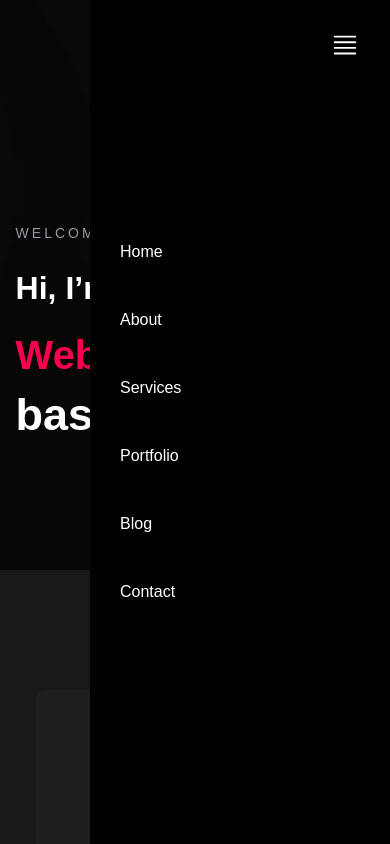
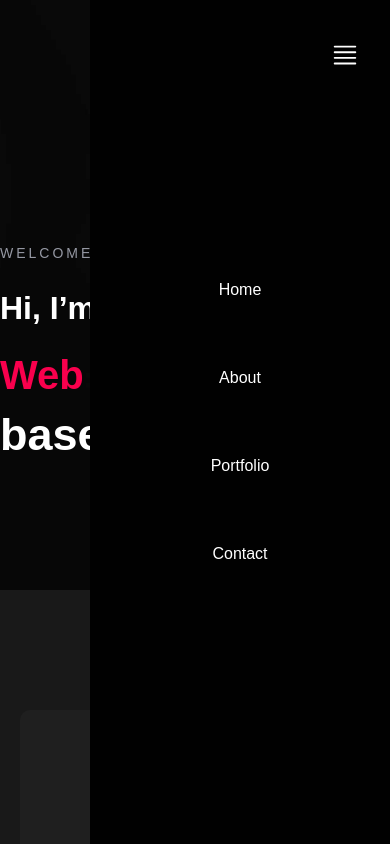
Before and after one commit to farhanmian/portfolio, a React (Create React App) app: page / in a window 390 px wide. Both pictures are taken after a click on the icon 345 px from the left and 45 px from the top of the page. Shown: the top 844 px of the page. Built offline with nearby package versions, Linux system fonts and the light colour scheme.

Commit message:
style(responsiveness almost completed): responsiveness almost completed
responsiveness almost completed

```diff
--- a/src/App.css
+++ b/src/App.css
@@ -47,6 +47,7 @@
 }
 .d__flex {
   display: flex;
+  align-items: center;
 }
 .align__items__center {
   align-items: center;
@@ -70,9 +71,11 @@
   padding: 30px;
 }
 .container {
-  width: 92%;
+  width: 100%;
+  max-width: 1800px;
   margin: 0px auto;
 }
+
 .pz__10 {
   padding: 10px 0px;
 }
@@ -85,7 +88,7 @@
   flex-wrap: wrap;
   overflow: hidden;
   align-items: flex-start;
-  justify-content: center;
+  justify-content: space-around;
 }
 .col__2 {
   max-width: 50%;
@@ -206,11 +209,22 @@
   .service__box {
     padding: 32px;
   }
+  .col__3 {
+    max-width: 45%;
+  }
+  h1.heading {
+    font-weight: 500;
+    font-size: 58px;
+  }
 }
 
 @media only screen and (max-width: 800px) {
   .col__3 {
     max-width: 45%;
+  }
+  h1.heading {
+    font-weight: 500;
+    font-size: 55px;
   }
 }
 
@@ -224,11 +238,27 @@
     max-width: 50%;
   }
 }
-@media only screen and (max-width: 425px) {
+
+@media only screen and (max-width: 600px) {
   .col__3 {
-    max-width: 100%;
+    max-width: 80%;
+  }
+  h1.heading {
+    font-weight: 500;
+    font-size: 50px;
   }
 }
+
+@media only screen and (max-width: 500px) {
+  .col__3 {
+    max-width: 98%;
+  }
+  h1.heading {
+    font-weight: 500;
+    font-size: 43px;
+  }
+}
+
 @media only screen and (max-width: 425px) {
   span.copyright {
     font-size: 13px !important;
@@ -236,4 +266,7 @@
   .footer.d__flex.align__items__center.justify__content__space__between.pz-10 {
     flex-wrap: wrap;
   }
+  .col__3 {
+    max-width: 100%;
+  }
 }
--- a/src/components/app/About/About.css
+++ b/src/components/app/About/About.css
@@ -46,6 +46,19 @@
     font-size: 15px !important;
   }
 }
+
+@media only screen and (max-width: 600px) {
+  h1.about__heading {
+    font-size: 58px;
+  }
+}
+@media only screen and (max-width: 500px) {
+  h1.about__heading {
+    font-size: 55px;
+    font-weight: 500;
+  }
+}
+
 @media only screen and (max-width: 425px) {
   button.about.btn.pointer {
     text-transform: capitalize;
@@ -54,4 +67,8 @@
     font-size: 13px;
     transition: 0.4s ease;
   }
+  h1.about__heading {
+    font-size: 48px;
+    font-weight: 500;
+  }
 }
--- a/src/components/app/Contact/Contact.css
+++ b/src/components/app/Contact/Contact.css
@@ -47,3 +47,22 @@
 button.btn.contact.pointer {
   margin: 20px 0px;
 }
+
+@media only screen and (max-width: 768px) {
+  .contact__img_container {
+    display: none;
+  }
+}
+
+@media only screen and (max-width: 600px) {
+  h1.hire__text {
+    font-size: 55px;
+    font-weight: 500;
+  }
+}
+
+@media only screen and (max-width: 500px) {
+  h1.hire__text {
+    font-weight: 400;
+  }
+}
--- a/src/components/app/Contact/Contact.tsx
+++ b/src/components/app/Contact/Contact.tsx
@@ -5,6 +5,7 @@
 function Contact() {
   return (
     <div className="contact component__space" id="Contact">
+      <div className="container">
         <div className="row">
           <div className="col__2">
             <div className="contact__box">
@@ -45,8 +46,9 @@
               </div>
             </div>
           </div>
-        <div className="col__2">
+          <div className="col__2 contact__img_container">
             <img src={contactImg} alt="" className="contact__img" />
+          </div>
         </div>
       </div>
     </div>
--- a/src/components/app/Footer/Footer.tsx
+++ b/src/components/app/Footer/Footer.tsx
@@ -1,10 +1,11 @@
 import React from "react";
 function Footer() {
   return (
-    <div
+    <footer
       className="footer d__flex align__items__center justify__content__space__between pz-10"
       style={{ padding: "10px 20px", zIndex: "100" }}
     >
+      <div className="container">
         <span
           className="copyright"
           style={{ color: "#c6c9d8", fontSize: "14px", opacity: "0.75" }}
@@ -12,6 +13,7 @@
           Copyright © 2022 Web Developer Farhan. All Rights Reserved.
         </span>
       </div>
+    </footer>
   );
 }
 
--- a/src/components/app/Home/Home.css
+++ b/src/components/app/Home/Home.css
@@ -1,13 +1,24 @@
+.home {
+  background-color: #070707;
+}
+.nav__innerContainer,
+.home__content_innerContainer {
+  max-width: 1800px;
+  width: 100%;
+  margin: auto;
+}
+.navigation {
+  padding: 35px 0;
+}
+
 .home__bg {
   background-image: url(../../../assets/img/bg.jpg);
-  background-color: #010101;
   background-position: 50%;
   background-repeat: no-repeat;
   background-size: cover;
 }
 li.nav__items {
   font-size: 18px;
-  padding-bottom: 15px;
   cursor: pointer;
   color: #fff;
   text-transform: capitalize;
@@ -69,8 +80,15 @@
   flex-direction: column;
 }
 li.sideNavbar {
-  padding: 25px 30px;
+  /* padding: 25px 30px; */
+  padding: 10px;
+  color: #fff;
+  cursor: pointer;
 }
+.sideNavbarBtnContainer > :not(:last-child) {
+  margin-bottom: 50px;
+}
+
 /* RESPONSIVE */
 @media only screen and (max-width: 768px) {
   .header {
@@ -79,9 +97,16 @@
   .toggle__menu {
     display: flex;
   }
-  .navigation.pxy__30 {
+  .navbar li {
     display: none;
   }
+  .navigation {
+    padding: 10px 0;
+  }
+  .header.active {
+    background-color: transparent;
+  }
+
   h2.white.pz__10 {
     font-size: 50px !important;
   }
--- a/src/components/app/Home/Home.tsx
+++ b/src/components/app/Home/Home.tsx
@@ -1,7 +1,8 @@
 import React, { useState, useEffect } from "react";
+import Menu from "../../icons/Menu";
 import "./Home.css";
 
-function Home() {
+const Home = () => {
   // fixed Header
   window.addEventListener("scroll", () => {
     const header = document.querySelector(".header");
@@ -24,7 +25,8 @@
     <div className="home" id="Home">
       <div className="home__bg">
         <nav className="header d__flex align__items__center pxy__30">
-          <div className="navigation pxy__30">
+          <div className="nav__innerContainer">
+            <div className="navigation">
               <ul className="navbar d__flex">
                 {navLinks.map((link) => {
                   return (
@@ -33,52 +35,38 @@
                     </li>
                   );
                 })}
+                <div className="toggle__menu">
+                  <Menu
+                    onClick={() => {
+                      setShow(!show);
+                    }}
+                  />
+                </div>
               </ul>
             </div>
-          {/* Toogle Menu */}
-          <div className="toggle__menu">
-            <svg
-              onClick={() => setShow(!show)}
-              xmlns="http://www.w3.org/2000/svg"
-              width="16"
-              height="16"
-              fill="currentColor"
-              className="bi bi-justify white pointer"
-              viewBox="0 0 16 16"
+
+            {show ? (
+              <div id="sideNavbar" className="sideNavbar">
+                <ul className="sidebar sideNavbarBtnContainer d__flex">
+                  {navLinks.map((link) => {
+                    return (
+                      <li
+                        onClick={() => setActiveSection(link)}
+                        key={link}
+                        className="sideNavbar"
                       >
-              <path
-                fillRule="evenodd"
-                d="M2 12.5a.5.5 0 0 1 .5-.5h11a.5.5 0 0 1 0 1h-11a.5.5 0 0 1-.5-.5zm0-3a.5.5 0 0 1 .5-.5h11a.5.5 0 0 1 0 1h-11a.5.5 0 0 1-.5-.5zm0-3a.5.5 0 0 1 .5-.5h11a.5.5 0 0 1 0 1h-11a.5.5 0 0 1-.5-.5zm0-3a.5.5 0 0 1 .5-.5h11a.5.5 0 0 1 0 1h-11a.5.5 0 0 1-.5-.5z"
-              />
-            </svg>
-          </div>
-          {show ? (
-            <div className="sideNavbar">
-              <ul className="sidebar d__flex">
-                <li className="sideNavbar">
-                  <a href="#home">Home</a>
+                        {link}
                       </li>
-                <li className="sideNavbar">
-                  <a href="#about">About</a>
-                </li>
-                <li className="sideNavbar">
-                  <a href="#services">Services</a>
-                </li>
-                <li className="sideNavbar">
-                  <a href="#portfolio">Portfolio</a>
-                </li>
-                <li className="sideNavbar">
-                  <a href="#blog">Blog</a>
-                </li>
-                <li className="sideNavbar">
-                  <a href="#contact">Contact</a>
-                </li>
+                    );
+                  })}
                 </ul>
               </div>
             ) : null}
+          </div>
         </nav>
         {/* HOME CONTENT */}
         <div className="container">
+          <div className="home__content_innerContainer">
             <div className="home__content">
               <div className="home__meta">
                 <h1 className="home__text pz__10">WELCOME TO MY WORLD</h1>
@@ -90,7 +78,8 @@
           </div>
         </div>
       </div>
+    </div>
   );
-}
+};
 
 export default Home;
--- a/src/components/app/Projects/Project.tsx
+++ b/src/components/app/Projects/Project.tsx
@@ -23,6 +23,21 @@
         padding: "2px 10px",
         "& > span": {
           fontSize: 16,
+        },
+      },
+      [theme.breakpoints.down(700)]: {
+        padding: "2px 10px",
+        "& > span": {
+          fontSize: 14,
+          fontWeight: 400,
+        },
+      },
+
+      [theme.breakpoints.down(600)]: {
+        padding: "2px 10px",
+        "& > span": {
+          fontSize: 16,
+          fontWeight: 500,
         },
       },
     },
--- /dev/null
+++ b/src/components/icons/Menu.tsx
@@ -0,0 +1,22 @@
+import React from "react";
+
+const Menu: React.FC<{ onClick: React.MouseEventHandler }> = ({ onClick }) => {
+  return (
+    <svg
+      onClick={onClick}
+      xmlns="http://www.w3.org/2000/svg"
+      width="16"
+      height="16"
+      fill="currentColor"
+      className="bi bi-justify white pointer"
+      viewBox="0 0 16 16"
+    >
+      <path
+        fillRule="evenodd"
+        d="M2 12.5a.5.5 0 0 1 .5-.5h11a.5.5 0 0 1 0 1h-11a.5.5 0 0 1-.5-.5zm0-3a.5.5 0 0 1 .5-.5h11a.5.5 0 0 1 0 1h-11a.5.5 0 0 1-.5-.5zm0-3a.5.5 0 0 1 .5-.5h11a.5.5 0 0 1 0 1h-11a.5.5 0 0 1-.5-.5zm0-3a.5.5 0 0 1 .5-.5h11a.5.5 0 0 1 0 1h-11a.5.5 0 0 1-.5-.5z"
+      />
+    </svg>
+  );
+};
+
+export default Menu;
--- /dev/null
+++ b/src/components/icons/UpArrow.tsx
@@ -0,0 +1,19 @@
+import React from "react";
+
+export default function UpArrow() {
+  return (
+    <svg
+      xmlns="http://www.w3.org/2000/svg"
+      width="16"
+      height="16"
+      fill="currentColor"
+      className="bi bi-chevron-up white"
+      viewBox="0 0 16 16"
+    >
+      <path
+        fillRule="evenodd"
+        d="M7.646 4.646a.5.5 0 0 1 .708 0l6 6a.5.5 0 0 1-.708.708L8 5.707l-5.646 5.647a.5.5 0 0 1-.708-.708l6-6z"
+      />
+    </svg>
+  );
+}
```
Also changed, not shown: src/components/app/About/About.tsx (+10 -17 lines), src/components/app/Projects/Project.css (+30 -1 lines). Lines whose indentation alone changed are shown as unchanged.
